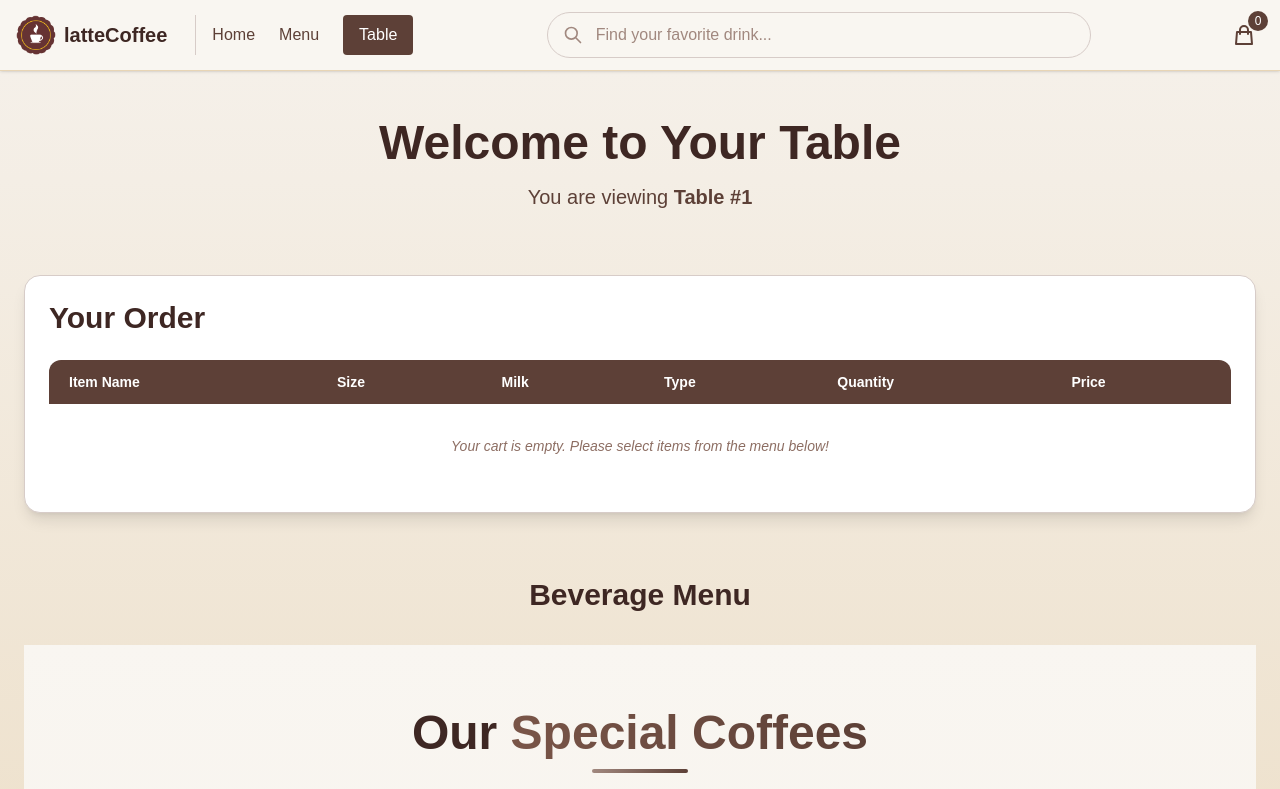
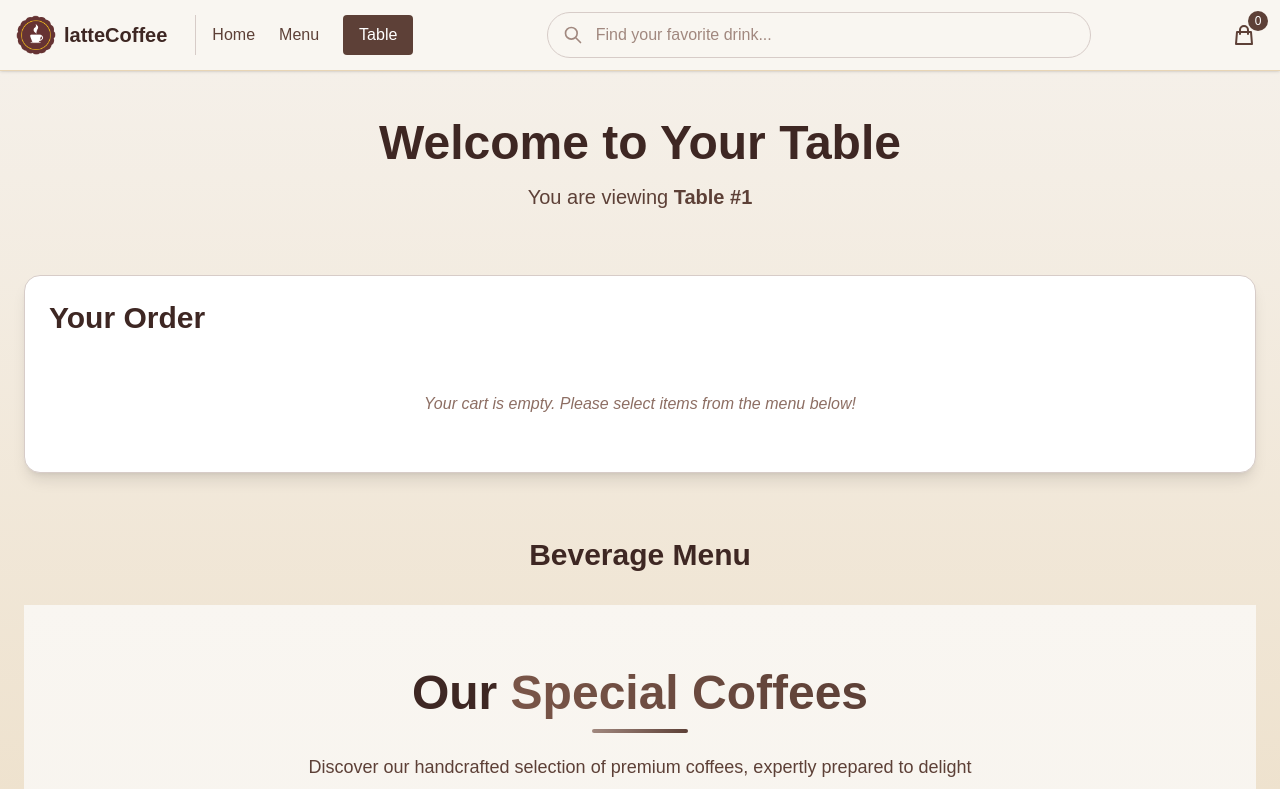
Before and after one commit to KhanhBaoLe/Latte-coffee-web, a Next.js app: page /table/1 in a window 1280 px wide. Shown: the top 789 px of the page. Built offline with nearby package versions, Linux system fonts and the light colour scheme.

Commit message:
responsive coffeestion & table page

```diff
--- a/app/components/coffee-section.tsx
+++ b/app/components/coffee-section.tsx
@@ -24,7 +24,7 @@ const CoffeeSection = () => {
                 </div>
 
                 {/* Navigation Buttons */}
-                <div className="coffee-swiper-prev absolute left-[-8%] xl:left-[-6%] top-[55%] -translate-y-1/2 z-20">
+                <div className="coffee-swiper-prev absolute left-[-3%] sm:left-[-3%] md:left-[-3%] lg:left-[-3%] xl:left-[-3%] 2xl:left-[-6%] top-[55%] translate-y-2/8 z-20">
                     <button
                         className="pointer-events-auto group relative bg-white/90 hover:bg-[#5D4037] text-[#5D4037] hover:text-white p-4 sm:p-5 rounded-full shadow-xl hover:shadow-2xl transition-all duration-300 backdrop-blur-sm"
                         aria-label="Previous slide"
@@ -41,7 +41,7 @@ const CoffeeSection = () => {
                     </button>
                 </div>
 
-                <div className="coffee-swiper-next absolute right-[-8%] xl:right-[-6%] top-[55%] -translate-y-1/2 z-20">
+                <div className="coffee-swiper-next absolute right-[-3%] sm:right-[-3%] md:right-[-3%] lg:right-[-3%] xl:right-[-3%] 2xl:right-[-6%] top-[55%] translate-y-2/8 z-20">
                     <button
                         className="pointer-events-auto group relative bg-white/90 hover:bg-[#5D4037] text-[#5D4037] hover:text-white p-4 sm:p-5 rounded-full shadow-xl hover:shadow-2xl transition-all duration-300 backdrop-blur-sm"
                         aria-label="Next slide"
--- a/app/components/header.tsx
+++ b/app/components/header.tsx
@@ -16,7 +16,7 @@ export default function Header() {
   const dropdownRef = useRef<HTMLDivElement>(null);
   const cartButtonRef = useRef<HTMLDivElement>(null);
   const lastScrollY = useRef(0);
-  const [isVisible, setIsVisible] = useState(true);
+  const [, setIsVisible] = useState(true);
 
   const totalItems = cartItems.reduce((total, item) => total + item.quantity, 0);
   const totalPrice = cartItems.reduce((total, item) => total + item.quantity * item.price, 0);
--- a/app/table/[id]/page.tsx
+++ b/app/table/[id]/page.tsx
@@ -4,6 +4,7 @@ import CoffeeSection from '@/app/components/coffee-section';
 import { useCart } from '../../components/CartContext';
 import { table as tableList } from '@/app/data/id_table';
 import { useParams } from 'next/navigation';
+import Link from 'next/link';
 
 export default function TablePage() {
     const params = useParams();
@@ -24,45 +25,122 @@ export default function TablePage() {
                 </section>
 
                 {/* Section: Cart Table */}
-                <section className="bg-white rounded-2xl shadow-lg p-6 overflow-x-auto border border-[#D7CCC8]">
-                    <h2 className="text-3xl font-bold text-[#3E2723] mb-6">Your Order</h2>
-                    <table className="min-w-full text-left text-sm border-collapse">
+                <section className="bg-white rounded-2xl shadow-lg p-4 sm:p-6 border border-[#D7CCC8]">
+                    <h2 className="text-2xl sm:text-3xl font-bold text-[#3E2723] mb-4 sm:mb-6">Your Order</h2>
+
+                    {cartItems.length === 0 ? (
+                        <div className="py-8 text-center text-[#8D6E63] italic">
+                        Your cart is empty. Please select items from the menu below!
+                        </div>
+                    ) : (
+                        <div className="overflow-x-auto">
+                        <table className="w-full text-left text-sm border-collapse">
+                            {/* Table Head */}
                             <thead className="bg-[#5D4037] text-white">
                             <tr>
-                                <th className="py-3 px-5 rounded-tl-xl">Item Name</th>
-                                <th className="py-3 px-5">Size</th>
-                                <th className="py-3 px-5">Milk</th>
-                                <th className="py-3 px-5">Type</th>
-                                <th className="py-3 px-5">Quantity</th>
-                                <th className="py-3 px-5 rounded-tr-xl">Price</th>
+                                <th className="py-3 px-4 rounded-tl-xl sm:rounded-tl-2xl">Item</th>
+                                <th className="py-3 px-4 hidden xs:table-cell">Size</th>
+                                <th className="py-3 px-4 hidden sm:table-cell">Milk</th>
+                                <th className="py-3 px-4">Type</th>
+                                <th className="py-3 px-4">Qty</th>
+                                <th className="py-3 px-4 rounded-tr-xl sm:rounded-tr-2xl">Price</th>
                             </tr>
                             </thead>
+
+                            {/* Table Body */}
                             <tbody>
                             {cartItems.map((item) => (
-                                <tr key={`${item.id}-${item.size}-${item.milk}-${item.drink}`} className="odd:bg-white even:bg-[#F5F0E9] border-b last:border-none border-[#E8D5B5] hover:bg-[#E8D5B5]/50 transition">
-                                    <td className="py-3 px-5 font-medium text-[#3E2723]">{item.name}</td>
-                                    <td className="py-3 px-5 text-[#5D4037]">{item.size}</td>
-                                    <td className="py-3 px-5 text-[#5D4037]">{item.milk}</td>
-                                    <td className="py-3 px-5 text-[#5D4037]">{item.drink}</td>
-                                    <td className="py-3 px-5 font-bold text-[#5D4037]">{item.quantity}</td>
-                                    <td className="py-3 px-5 font-semibold text-[#4E342E]">${(item.price * item.quantity).toFixed(2)}</td>
+                                <tr
+                                key={`${item.id}-${item.size}-${item.milk}-${item.drink}`}
+                                className="border-b border-[#E8D5B5] last:border-0"
+                                >
+                                {/* Item Name (Always visible) */}
+                                <td className="py-3 px-4 font-medium text-[#3E2723]">
+                                    <div className="flex flex-col">
+                                    <span className="font-medium">{item.name}</span>
+                                    {/* Additional info for mobile */}
+                                    <div className="xs:hidden text-xs text-[#795548] mt-1">
+                                        {item.size} • {item.milk}
+                                    </div>
+                                    </div>
+                                </td>
+
+                                {/* Size (Visible on xs+ screens) */}
+                                <td className="py-3 px-4 text-[#5D4037] hidden xs:table-cell">
+                                    {item.size}
+                                </td>
+
+                                {/* Milk (Visible on sm+ screens) */}
+                                <td className="py-3 px-4 text-[#5D4037] hidden sm:table-cell">
+                                    {item.milk}
+                                </td>
+
+                                {/* Type (Always visible) */}
+                                <td className="py-3 px-4 text-[#5D4037]">
+                                    {item.drink}
+                                </td>
+
+                                {/* Quantity (Always visible) */}
+                                <td className="py-3 px-4 font-bold text-[#5D4037]">
+                                    {item.quantity}
+                                </td>
+
+                                {/* Price (Always visible) */}
+                                <td className="py-3 px-4 font-semibold text-[#4E342E]">
+                                    ${(item.price * item.quantity).toFixed(2)}
+                                </td>
                                 </tr>
                             ))}
-                            {cartItems.length === 0 && (
-                                <tr>
-                                    <td colSpan={6} className="py-8 text-center text-[#8D6E63] italic">Your cart is empty. Please select items from the menu below!</td>
-                                </tr>
-                            )}
                             </tbody>
-                        {cartItems.length > 0 && (
+
+                            {/* Table Footer */}
                             <tfoot className="border-t-2 border-[#D7CCC8]">
                             <tr>
-                                    <td colSpan={5} className="py-4 px-5 font-bold text-right text-[#3E2723]">Total:</td>
-                                    <td className="py-4 px-5 font-bold text-[#4E342E]">${totalPrice.toFixed(2)}</td>
+                                <td
+                                colSpan={4}
+                                className="py-3 px-4 font-bold text-right text-[#3E2723] hidden sm:table-cell"
+                                >
+                                Total:
+                                </td>
+                                <td
+                                className="py-3 px-4 font-bold text-right text-[#3E2723] sm:hidden"
+                                colSpan={3}
+                                >
+                                Total:
+                                </td>
+                                <td className="py-3 px-4 font-bold text-[#4E342E]">
+                                ${totalPrice.toFixed(2)}
+                                </td>
                             </tr>
                             </tfoot>
+                        </table>
+                              {/* View Cart Button */}
+                            {cartItems.length > 0 && (
+                                <div className="mt-6 flex justify-center">
+                                    <Link
+                                        href="/cart"
+                                        className="inline-flex items-center bg-[#5D4037] hover:bg-[#4E342E] text-white font-semibold py-2.5 sm:py-3 px-6 sm:px-8 rounded-full transition-all duration-300 shadow-lg hover:shadow-[#A1887F]/40 gap-2 text-sm sm:text-base"
+                                    >
+                                        <span>View Cart</span>
+                                        <svg
+                                            className="w-4 h-4 sm:w-5 sm:h-5"
+                                            fill="none"
+                                            stroke="currentColor"
+                                            viewBox="0 0 24 24"
+                                            xmlns="http://www.w3.org/2000/svg"
+                                        >
+                                            <path
+                                                strokeLinecap="round"
+                                                strokeLinejoin="round"
+                                                strokeWidth="2"
+                                                d="M3 3h2l.4 2M7 13h10l4-8H5.4M7 13L5.4 5M7 13l-2.293 2.293c-.63.63-.184 1.707.707 1.707H17m0 0a2 2 0 100 4 2 2 0 000-4zm-8 2a2 2 0 11-4 0 2 2 0 014 0z"
+                                            />
+                                        </svg>
+                                    </Link>
+                                </div>
                             )}
-                    </table>
+                        </div>
+                    )}
                     </section>
 
                 {/* Section: Coffee Products */}
```
Lines whose indentation alone changed are shown as unchanged.
